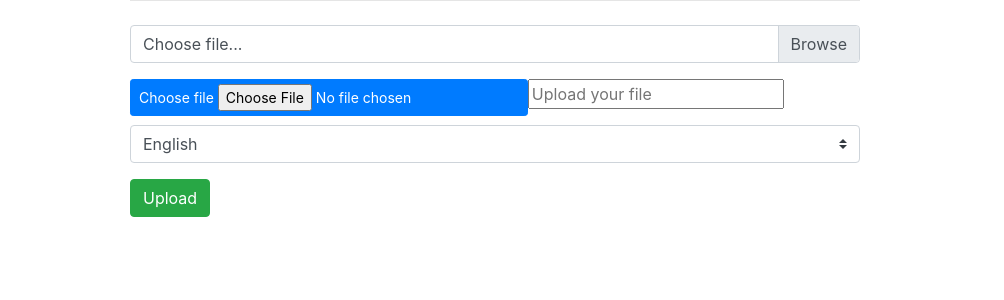
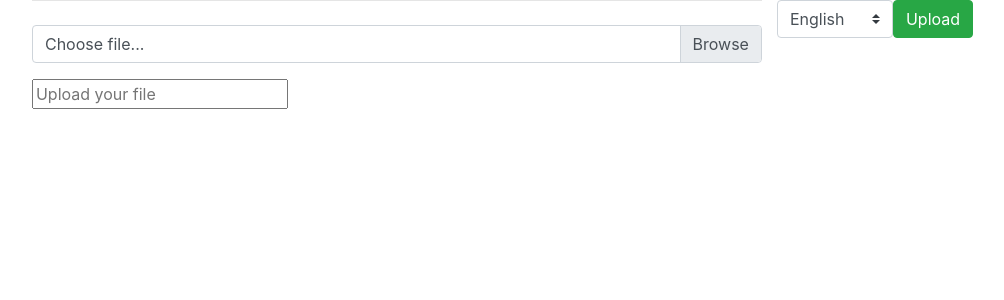
Before and after one commit to anvitgupta/text-recognition-translator, a Django app: template uploads/core/templates/core/simple_upload.html in a window 1280 px wide. Shown: the part 56-356 px from the top of the page, without its empty margins (145-1149 px from the left). Run offline with Django 3.2, Linux system fonts and the light colour scheme; the template is opened without the code that fills it, so the values that code supplies are empty; parts of the project's set-up code (start-up, migrations or seed data) failed here and were passed over; some libraries are stand-ins or nearby versions.

Commit message:
changed more bootstrap

```diff
--- a/uploads/core/templates/core/simple_upload.html
+++ b/uploads/core/templates/core/simple_upload.html
@@ -15,11 +15,6 @@
           <div class="invalid-feedback">Please select a JPEG file</div>
         </div>
         <p></p>
-        <div class="file-field">
-          <div class="btn btn-primary btn-sm float-left">
-              <span>Choose file</span>
-              <input type="file" name="myfile">
-          </div>
           <div class="file-path-wrapper">
               <input class="file-path validate" type="text" placeholder="Upload your file">
           </div>
```
